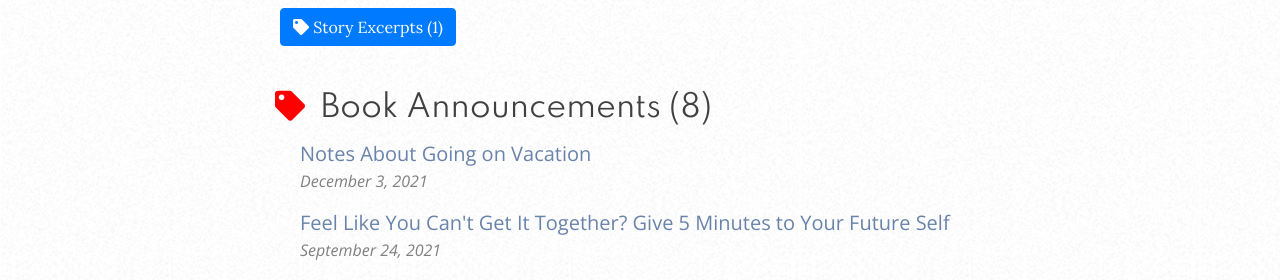
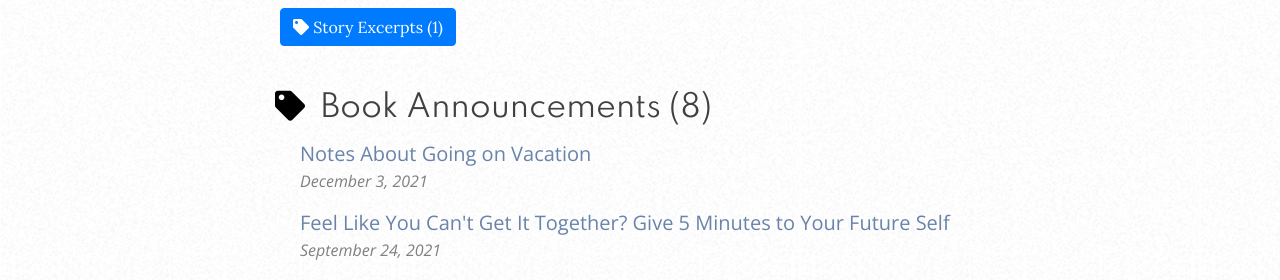
Before and after one commit to arcadiapage/arcadiapage.github.io, a Jekyll site: the page built from tags.html, in a window 1280 px wide and 900 px high, scrolled down 345 px. Shown: the part 170-450 px from the top of the window. Built offline with Jekyll 4.4.1, drawn with Linux system fonts in a browser that asks for light colours; nearby versions of some CDN libraries; comment, search, counter and statistics services are not loaded.

Commit message:
Update from Forestry.io arcadiapage updated tags.html

```diff
--- a/tags.html
+++ b/tags.html
@@ -19,7 +19,7 @@ title: Archives
 <div id="full-tags-list">
 {%- for tag in tags_list -%}
     <h2 id="{{- tag -}}" class="linked-section">
-        <i class="fas fa-tag" style='color: red'aria-hidden="true"></i>
+        <i class="fas fa-tag" style='color: black'aria-hidden="true"></i>
         &nbsp;{{- tag -}}&nbsp;({{site.tags[tag].size}})
     </h2>
     <div class="post-list">
```
